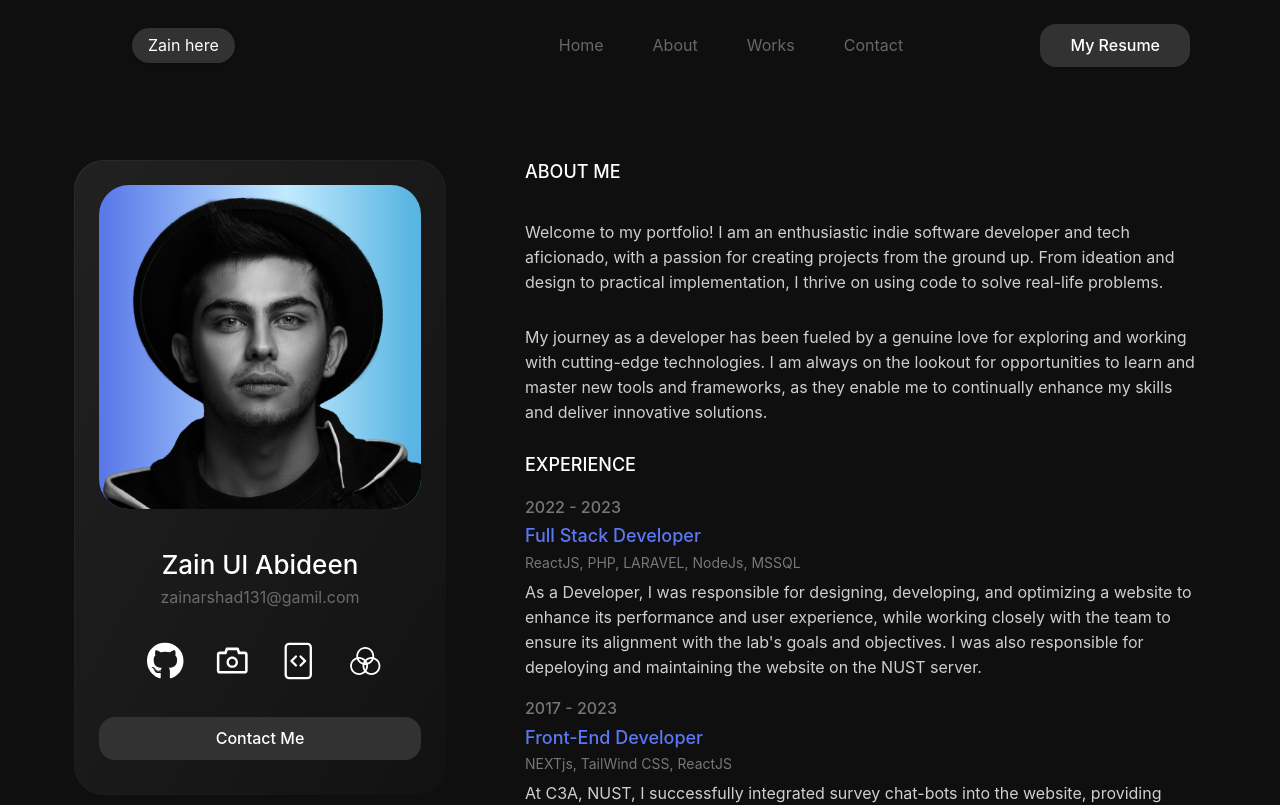
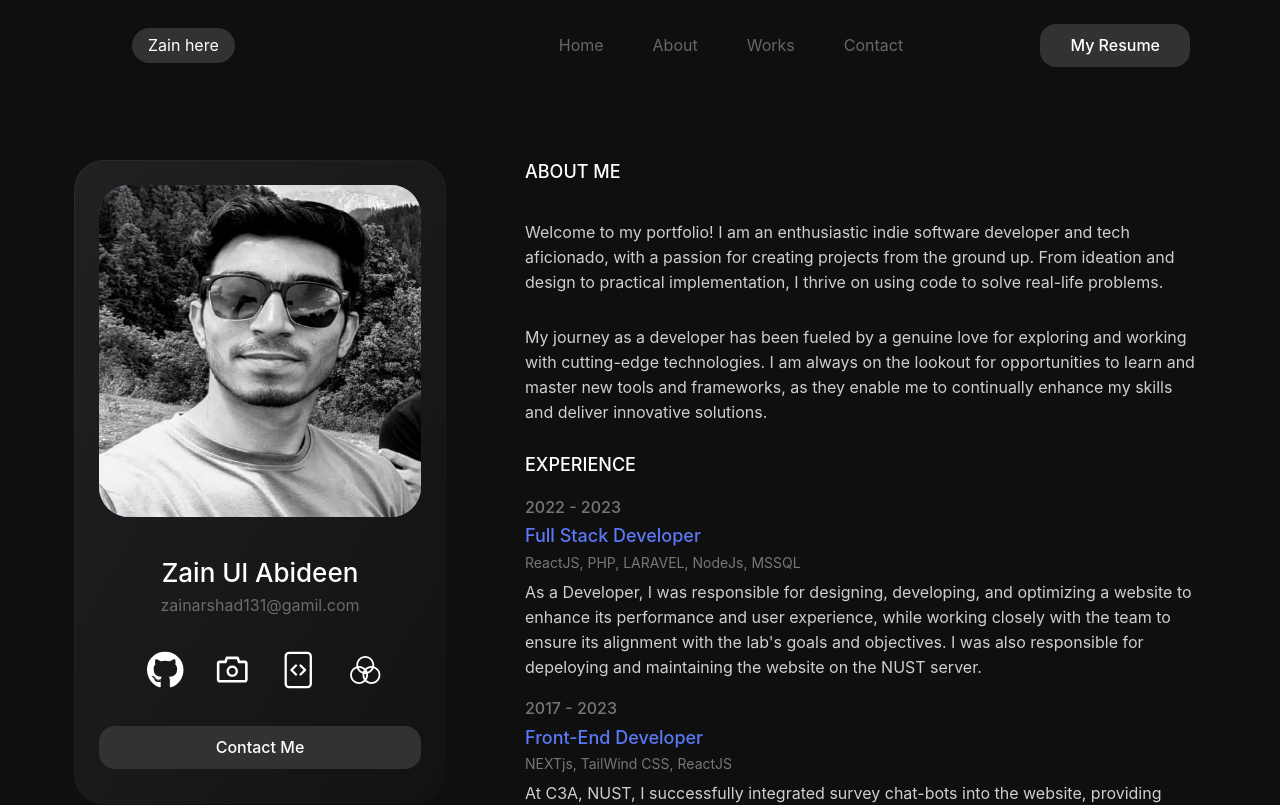
Before and after one commit to ZainUlAbideen-2000/myPortfolio, a React (Create React App) app: page /credentials in a window 1280 px wide. Shown: the top 805 px of the page. Built offline with nearby package versions, Linux system fonts and the light colour scheme.

Commit message:
profile picture added

```diff
--- a/src/CSS/credentials.css
+++ b/src/CSS/credentials.css
@@ -20,6 +20,8 @@
     display: block;
     margin: auto;
     border-radius: 30px;
+    height: 332px;
+    width: 322px;
 }
 .credential-area .credential-sidebar h2 {
     color: #fff;
--- a/src/Components/Credentials.js
+++ b/src/Components/Credentials.js
@@ -1,6 +1,6 @@
 import React from 'react'
 import '../CSS/credentials.css'
-import myPic from "../Images/me.png";
+import myPic from "../Images/test.jpg";
 import { FaGithub } from "react-icons/fa";
 import { AiOutlineCamera } from "react-icons/ai";
 import { BsFileCode, BsDribbble } from "react-icons/bs";
```
Also changed, not shown: src/Images/test.jpg (added).
